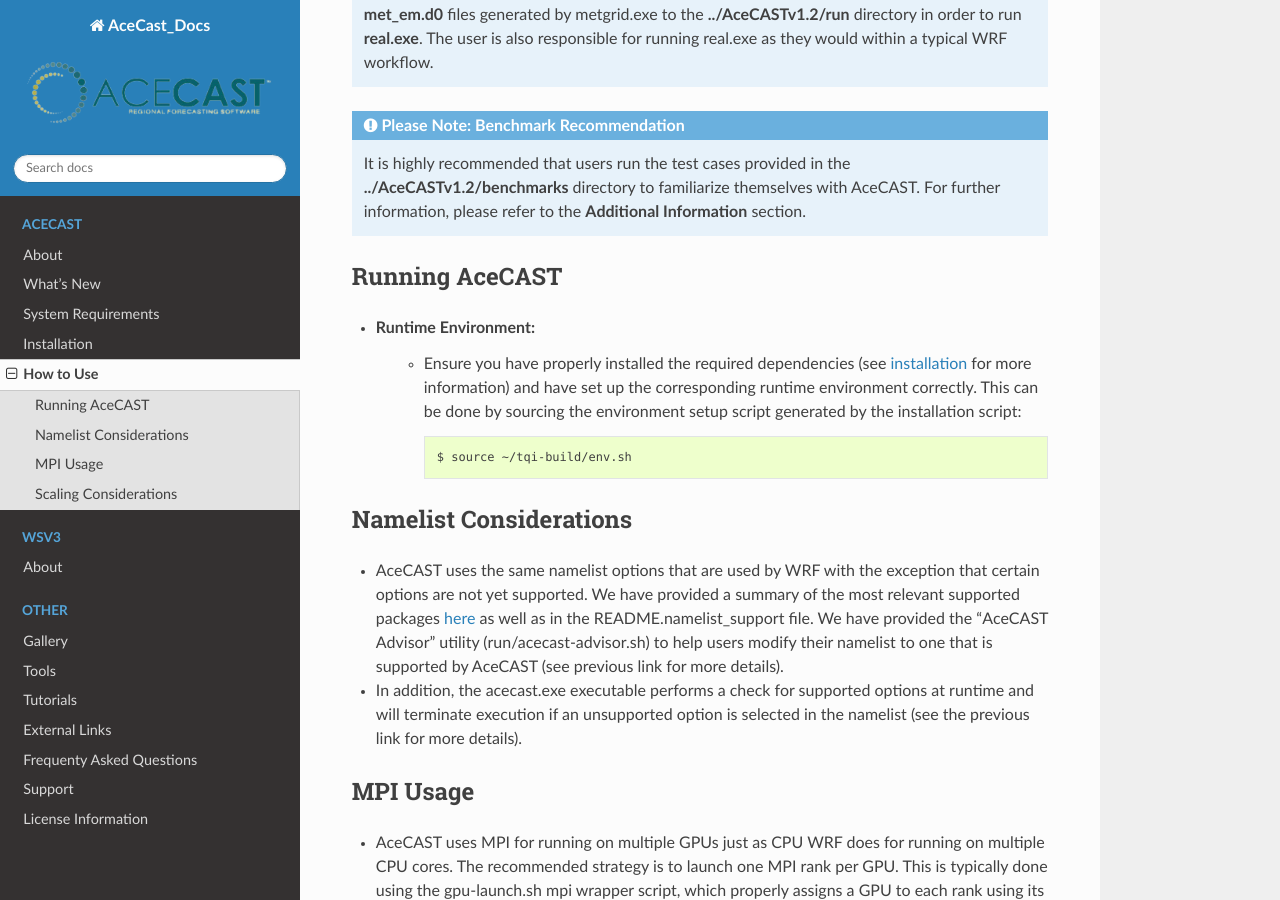
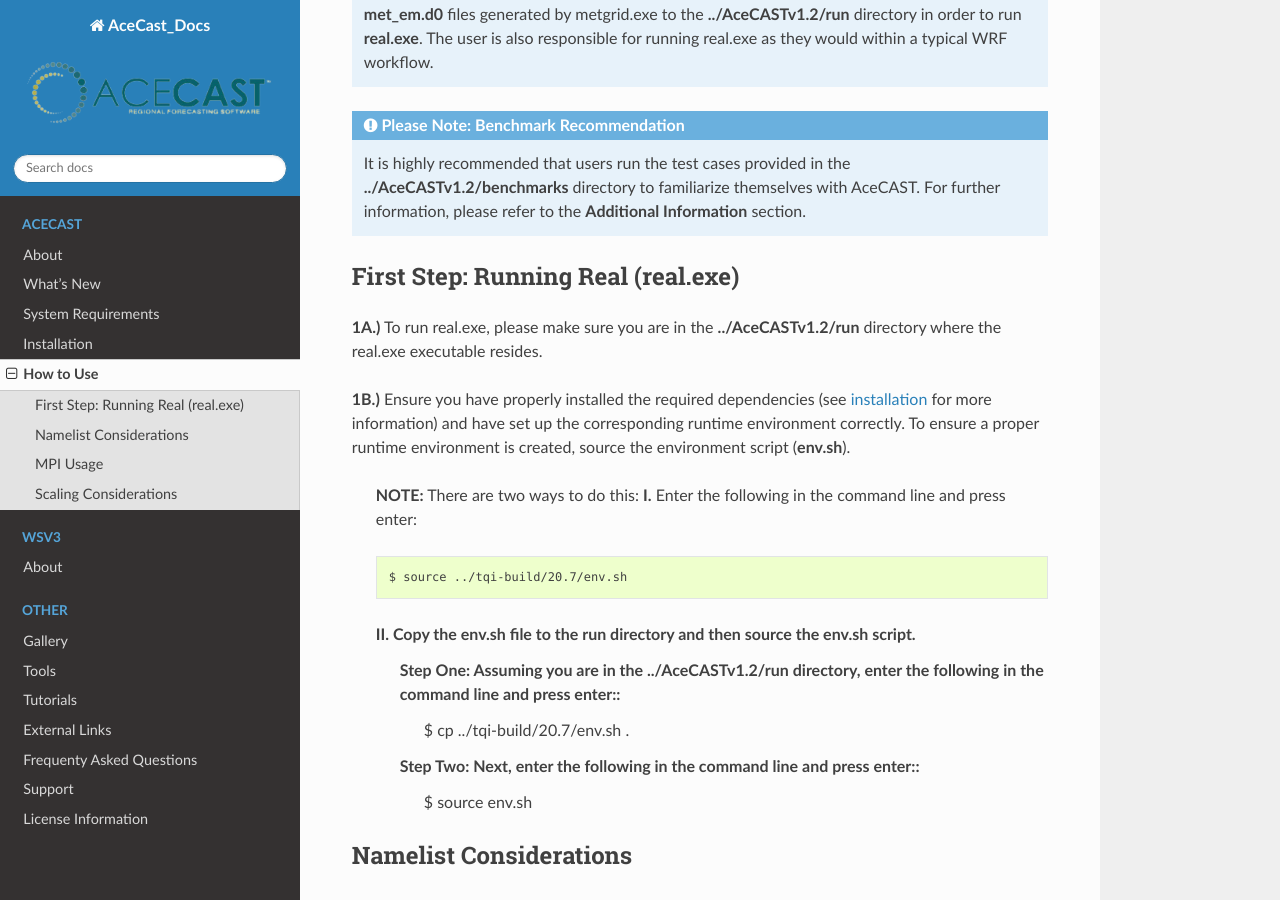
Before and after one commit to TempoQuestInc/AceCAST-Docs, a Sphinx documentation site: the page built from source/How_to_use.rst, in a window 1280 px wide and 900 px high, scrolled down 654 px. Built offline with Sphinx 7.4.7 and the Read the Docs theme 2.0.0, drawn with Linux system fonts in a browser that asks for light colours.

Commit message:
Adding real.exe section

```diff
--- a/source/How_to_use.rst
+++ b/source/How_to_use.rst
@@ -26,13 +26,25 @@
 
 
 
-Running AceCAST
----------------
+First Step: Running Real (real.exe)
+-----------------------------------
 
-* Runtime Environment:
-	* Ensure you have properly installed the required dependencies (see :ref:`installation <installationlink>` for more information) and have set up the corresponding runtime environment correctly. This can be done by sourcing the environment setup script generated by the installation script::
+**1A.)** To run real.exe, please make sure you are in the **../AceCASTv1.2/run** directory where the real.exe executable resides.
 
-		$ source ~/tqi-build/env.sh
+**1B.)** Ensure you have properly installed the required dependencies (see :ref:`installation <installationlink>` for more information) and have set up the corresponding runtime environment correctly. To ensure a proper runtime environment is created, source the environment script (**env.sh**).
+
+        **NOTE:** There are two ways to do this:
+        **I.** Enter the following in the command line and press enter::
+
+                $ source ../tqi-build/20.7/env.sh
+
+        **II.** Copy the env.sh file to the run directory and then source the env.sh script.
+                **Step One:** Assuming you are in the **../AceCASTv1.2/run** directory, enter the following in the command line and press enter::
+                        $ cp ../tqi-build/20.7/env.sh .
+                **Step Two:** Next, enter the following in the command line and press enter::
+                        $ source env.sh
+
+
 
 Namelist Considerations
 -----------------------
```
